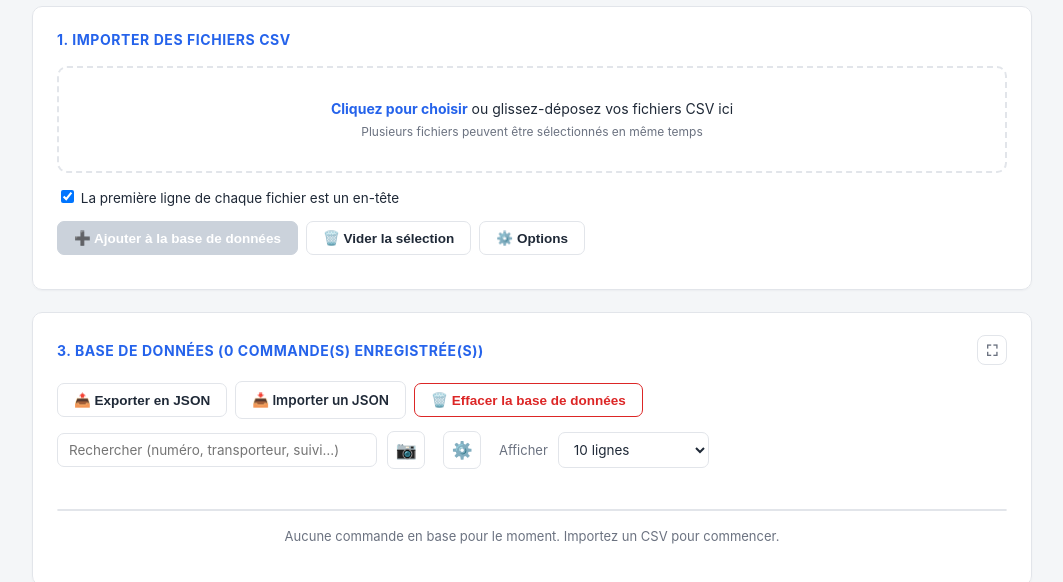
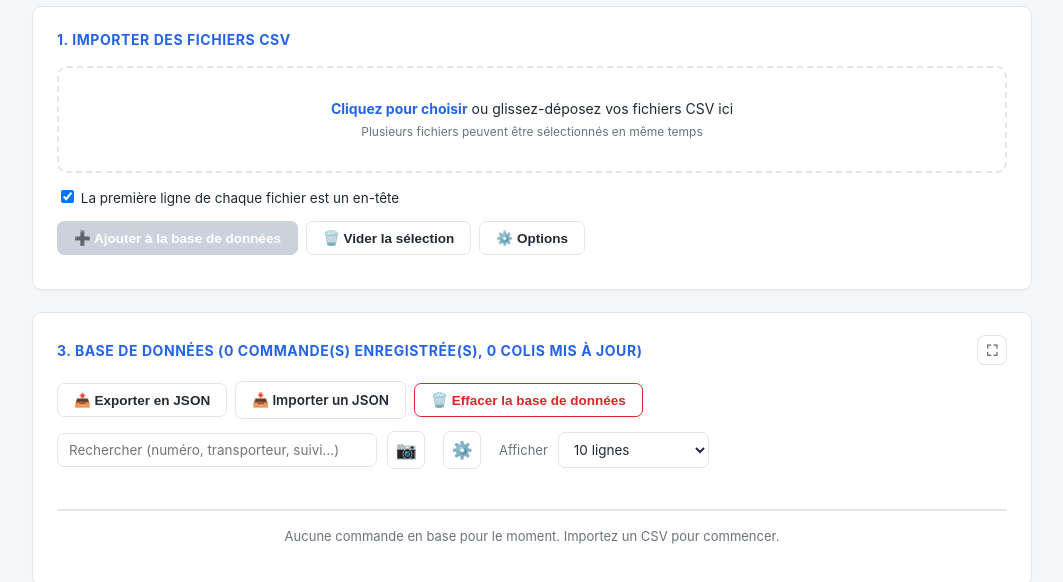
Before and after one commit to tsilavostephan/aia-mg, a website: page index.html in a window 1280 px wide. Shown: the part 110-692 px from the top of the page, without its empty margins (108-1171 px from the left). Drawn offline with Linux system fonts and the light colour scheme.

Commit message:
Show total resolved packages next to the database row count
Add a live count of database rows with numDernierKm set, next to "commande(s) enregistrée(s)" — recomputed from current state on every render, so it stays correct no matter how many times imports or scraping are re-run.

```diff
--- a/assets/script.js
+++ b/assets/script.js
@@ -23,6 +23,7 @@
     log: document.getElementById('log'),
     dbCards: document.getElementById('dbCards'),
     rowCount: document.getElementById('rowCount'),
+    resolvedCount: document.getElementById('resolvedCount'),
     count: document.getElementById('count'),
     emptyState: document.getElementById('emptyState'),
     search: document.getElementById('search'),
@@ -2114,6 +2115,10 @@
     rows.forEach(r=> els.dbCards.appendChild(buildDbCard(r)));
 
     els.rowCount.textContent = database.length;
+    // Recalculé à chaque rendu à partir de l'état actuel de la base (pas un compteur qui
+    // s'incrémenterait à chaque import/scraping) : relancer plusieurs fois les mêmes imports ou le
+    // scraping ne fausse donc jamais ce total.
+    els.resolvedCount.textContent = database.filter(r => String(r.numDernierKm || '').trim()).length;
 
     if(term && filtered.length < database.length){
       els.count.textContent = `${rows.length} affichée(s) / ${filtered.length} résultat(s) / ${database.length} commande(s) au total`;
--- a/index.html
+++ b/index.html
@@ -68,7 +68,7 @@
 
 <fieldset id="dbSection">
   <h2 class="section-title">
-    <span>3. Base de données (<span id="rowCount">0</span> commande(s) enregistrée(s))</span>
+    <span>3. Base de données (<span id="rowCount">0</span> commande(s) enregistrée(s), <span id="resolvedCount">0</span> colis mis à jour)</span>
     <button type="button" id="focusDbBtn" class="focus-toggle-btn" title="Afficher uniquement cette section">⛶</button>
   </h2>
   <div class="actions">
```
